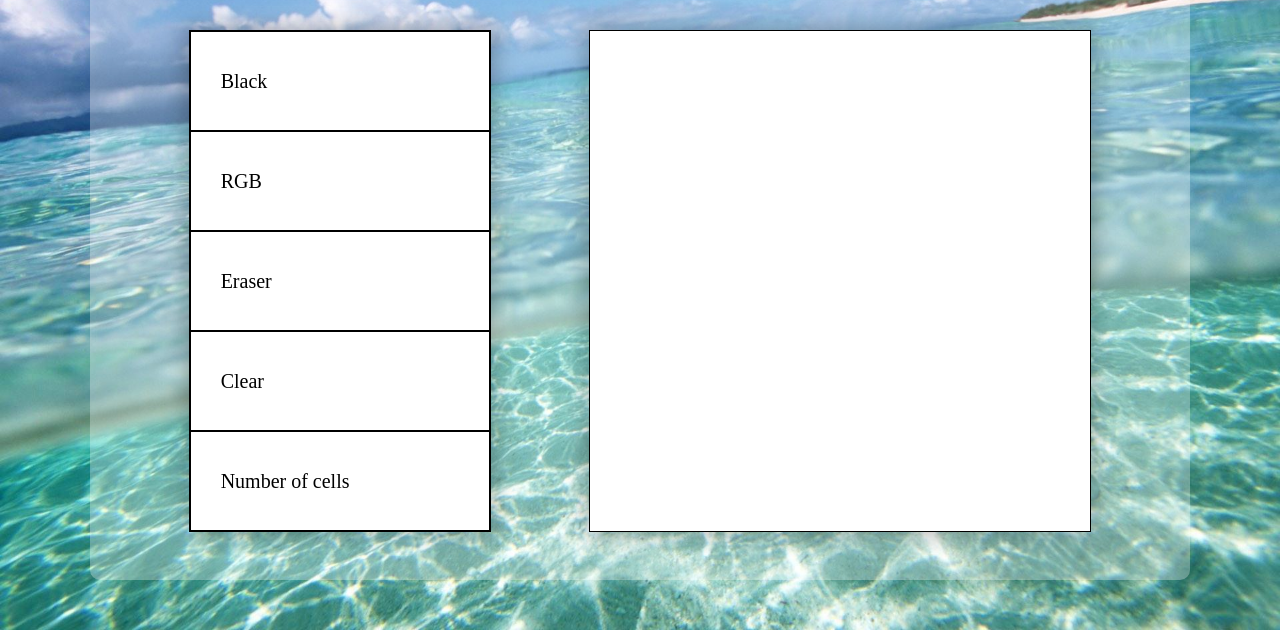
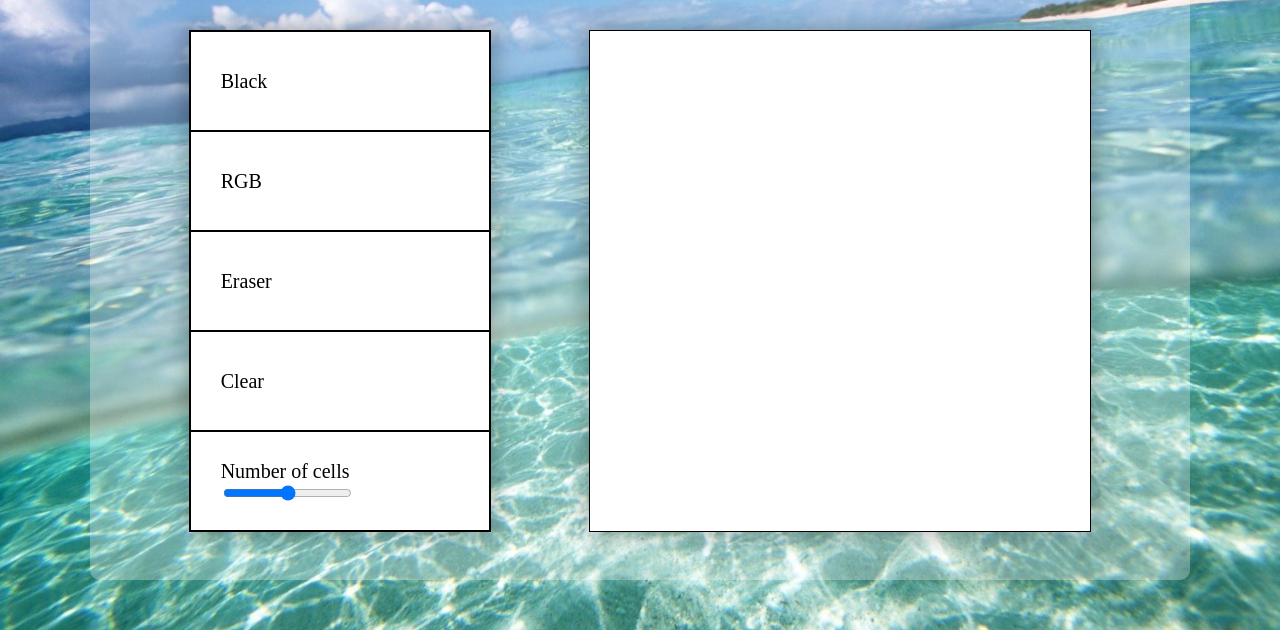
Before and after one commit to SiddharthB70/Etch-a-Sketch, a plain HTML site: page index.html in a window 1280 px wide. Shown: the part 170-800 px from the top of the page. Drawn offline with Linux system fonts and the light colour scheme.

Commit message:
Added Slider

```diff
--- a/css/stylesheet.css
+++ b/css/stylesheet.css
@@ -90,3 +90,9 @@ body,html{
     background-position: left bottom;
     color: white;
   }
+
+  #cells.button{
+      flex-direction: column;
+      justify-content: center;
+      align-items: start;
+  }
--- a/index.html
+++ b/index.html
@@ -20,7 +20,9 @@
                     <div id = "rgb" class = "button">RGB</div>
                     <div id = "eraser" class = "button">Eraser</div>
                     <div id = "clear" class = "button">Clear</div>
-                    <div id = "cells" class = "button">Number of cells</div>
+                    <div id = "cells" class = "button">Number of cells
+                        <input type = "range" min = "1" max = "100">
+                    </div>
                 </div>
                 <div id = "grid"></div>
             </div>
```
